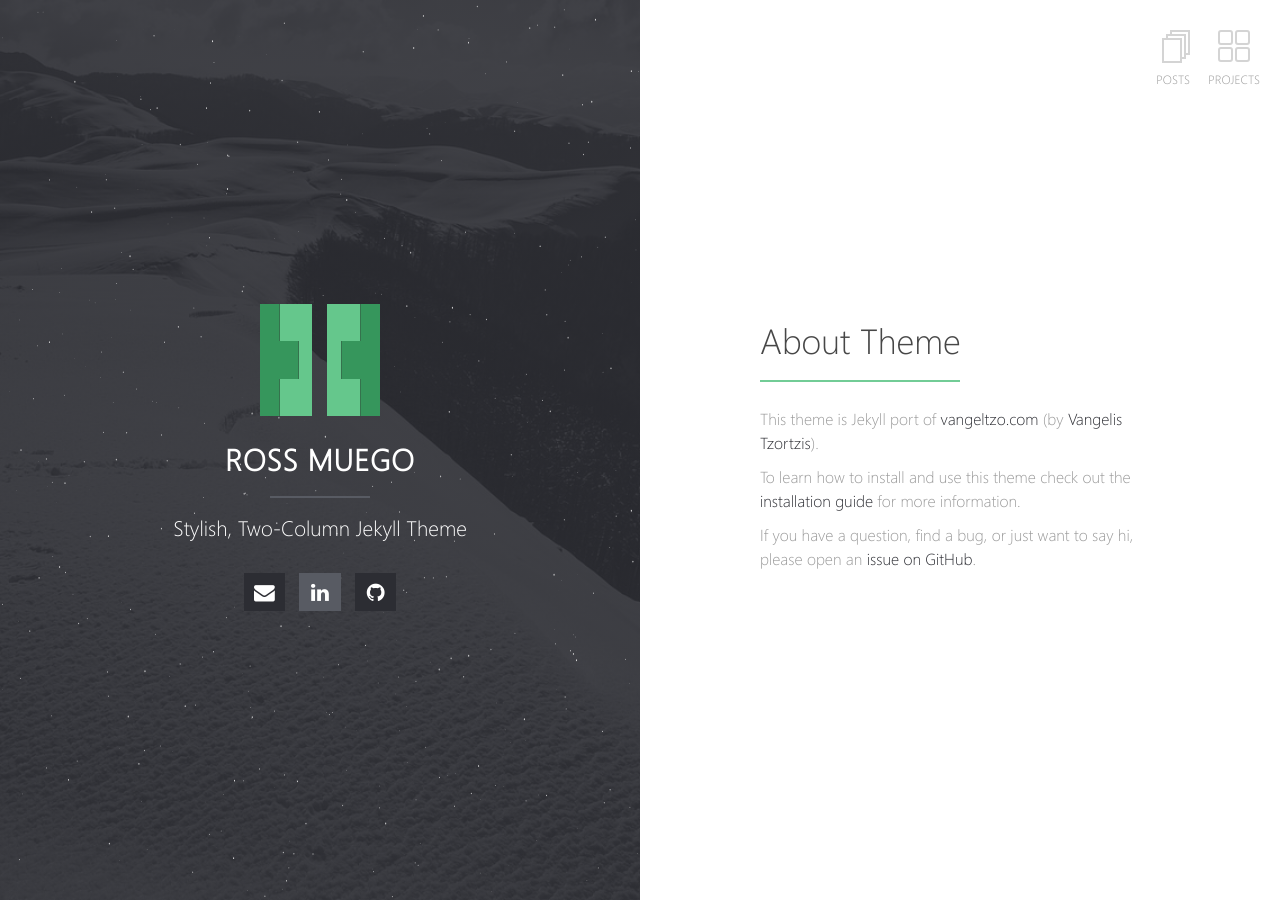
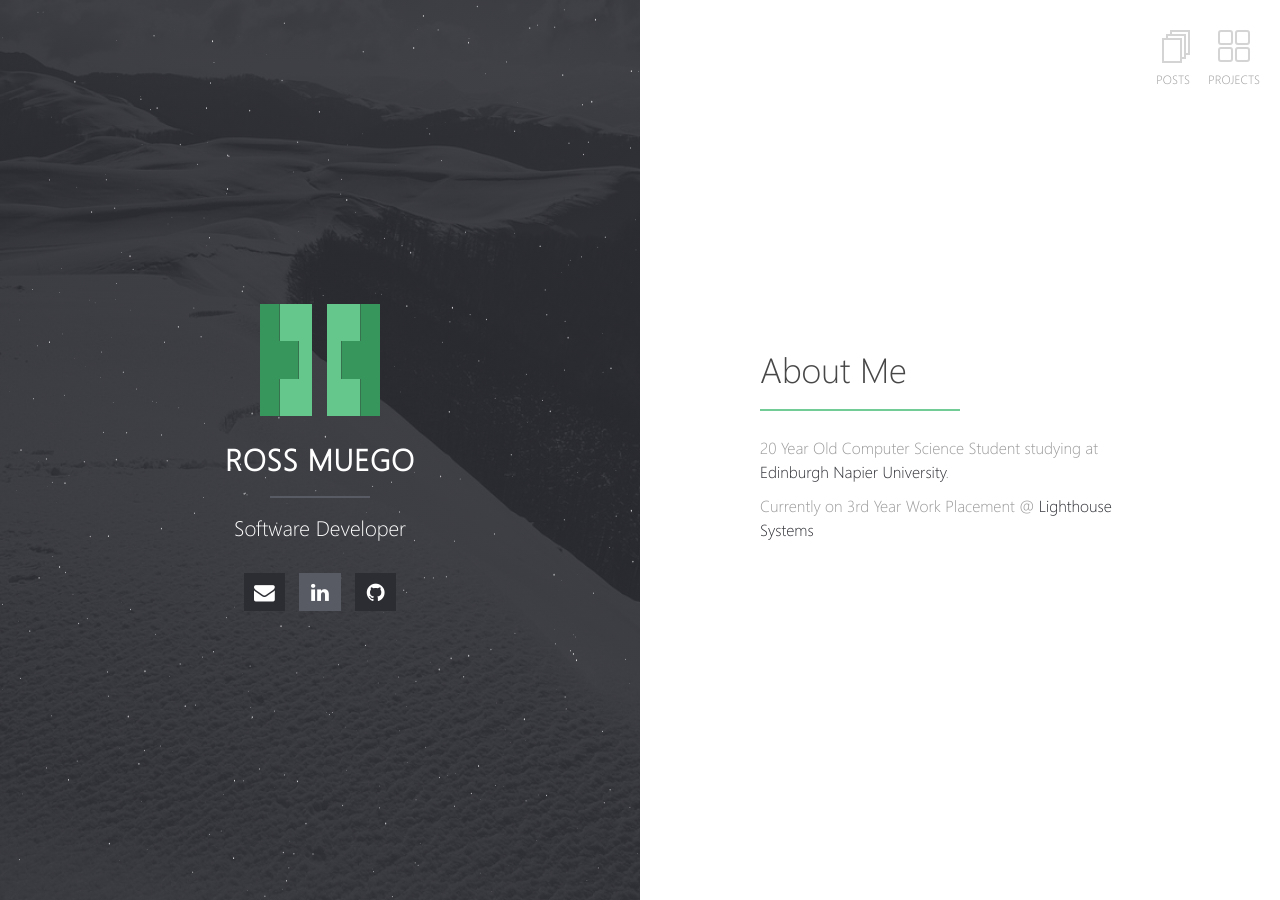
Before and after one commit to rossmuego/rossmuego.com, a Jekyll site: the page built from index.md, in a window 1280 px wide. Built offline with Jekyll 4.4.1, drawn with Linux system fonts in a browser that asks for light colours; our own code applies the rules of GitHub Pages for plain Markdown files.

Commit message:
removed old posts and updated home

```diff
--- a/_config.yml
+++ b/_config.yml
@@ -1,6 +1,6 @@
 # Site
 title: Ross Muego
-description: Stylish, Two-Column Jekyll Theme
+description: Software Developer
 url: https://taylantatli.github.io/Halve
 logo: halve.png # Site logo
 locale: en_US
--- a/index.md
+++ b/index.md
@@ -1,10 +1,9 @@
 ---
 layout: home
 ---
-# About Theme
 
-This theme is Jekyll port of [vangeltzo.com](http://vangeltzo.com/) (by [Vangelis Tzortzis](https://github.com/srekoble)).
+# About Me
 
-To learn how to install and use this theme check out the [installation guide](http://taylantatli.me/Halve/halve-theme/) for more information.
+20 Year Old Computer Science Student studying at [Edinburgh Napier University](https://www.napier.ac.uk/).
 
-If you have a question, find a bug, or just want to say hi, please open an [issue on GitHub](https://github.com/TaylanTatli/Halve/issues/new).
+Currently on 3rd Year Work Placement @ [Lighthouse Systems](https://www.lighthousesystems.com/)
```
